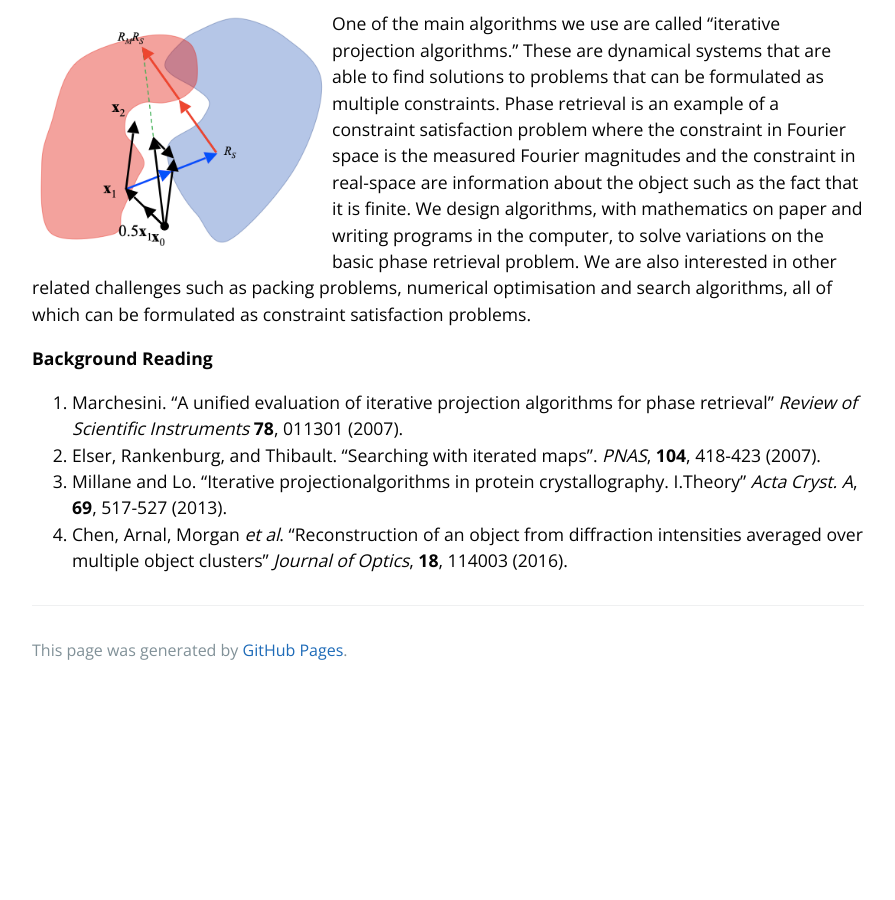
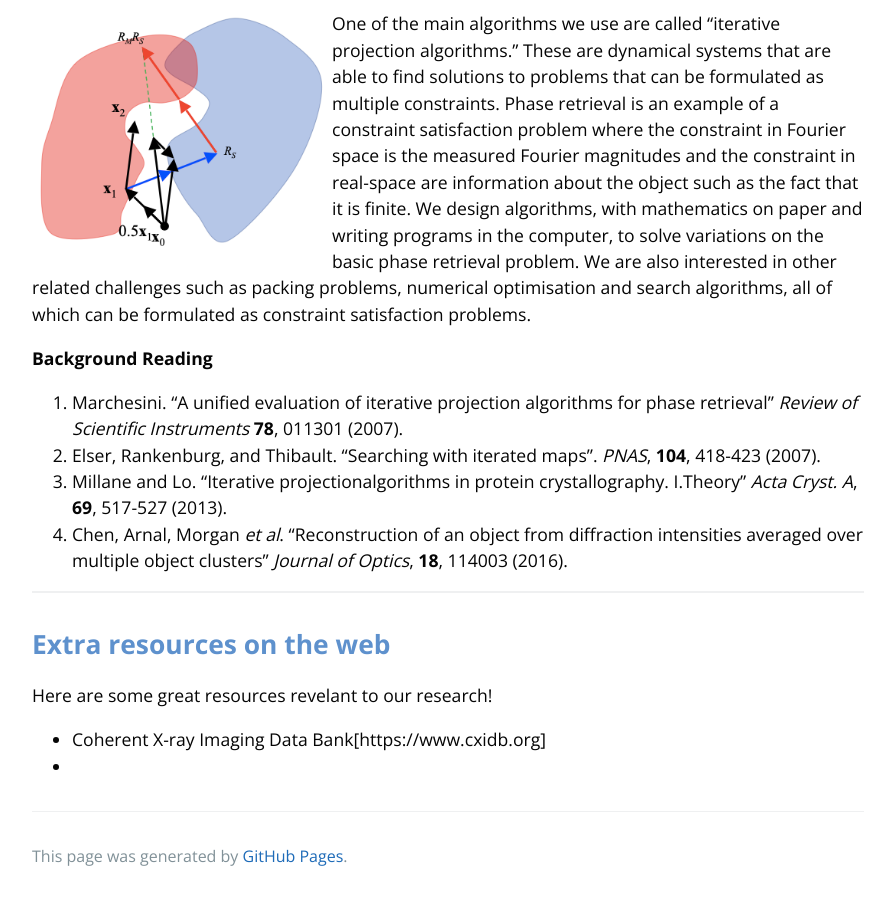
Before and after one commit to captvansciencypants/captvansciencypants.github.io, a Jekyll site: the page built from research.md, in a window 1280 px wide and 900 px high, scrolled down 3150 px. Shown: the whole window, without its empty margins (192-1087 px from the left). Built offline with Jekyll 4.4.1, drawn with Linux system fonts in a browser that asks for light colours; our own code applies the rules of GitHub Pages for plain Markdown files; the repository's description, which GitHub fills in, is left out; before the commit the page ends 3844 px from its top, so only the background shows below that.

Commit message:
Update research.md

```diff
--- a/research.md
+++ b/research.md
@@ -70,3 +70,13 @@ One of the main algorithms we use are called "iterative projection algorithms."
 2. Elser, Rankenburg, and Thibault. "Searching with iterated maps". _PNAS_, **104**, 418-423 (2007).
 3. Millane and Lo. "Iterative projectionalgorithms in protein crystallography. I.Theory"  _Acta Cryst. A_, **69**, 517-527 (2013).
 4. Chen, Arnal, Morgan _et al_. "Reconstruction of an object from diffraction intensities averaged over multiple object clusters" _Journal of Optics_, **18**, 114003 (2016).
+
+
+
+---
+
+## Extra resources on the web
+Here are some great resources revelant to our research!
+
+* Coherent X-ray Imaging Data Bank[https://www.cxidb.org]
+*
```
